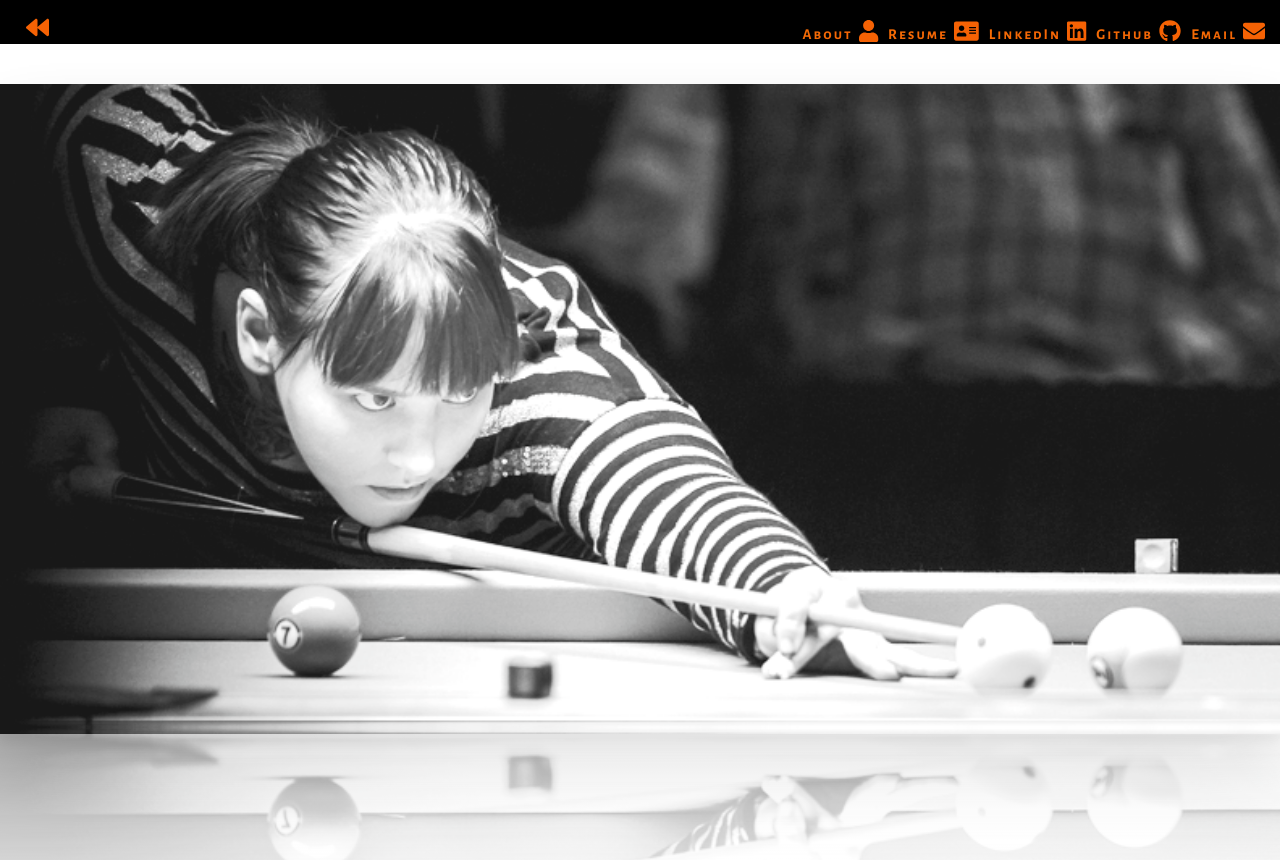
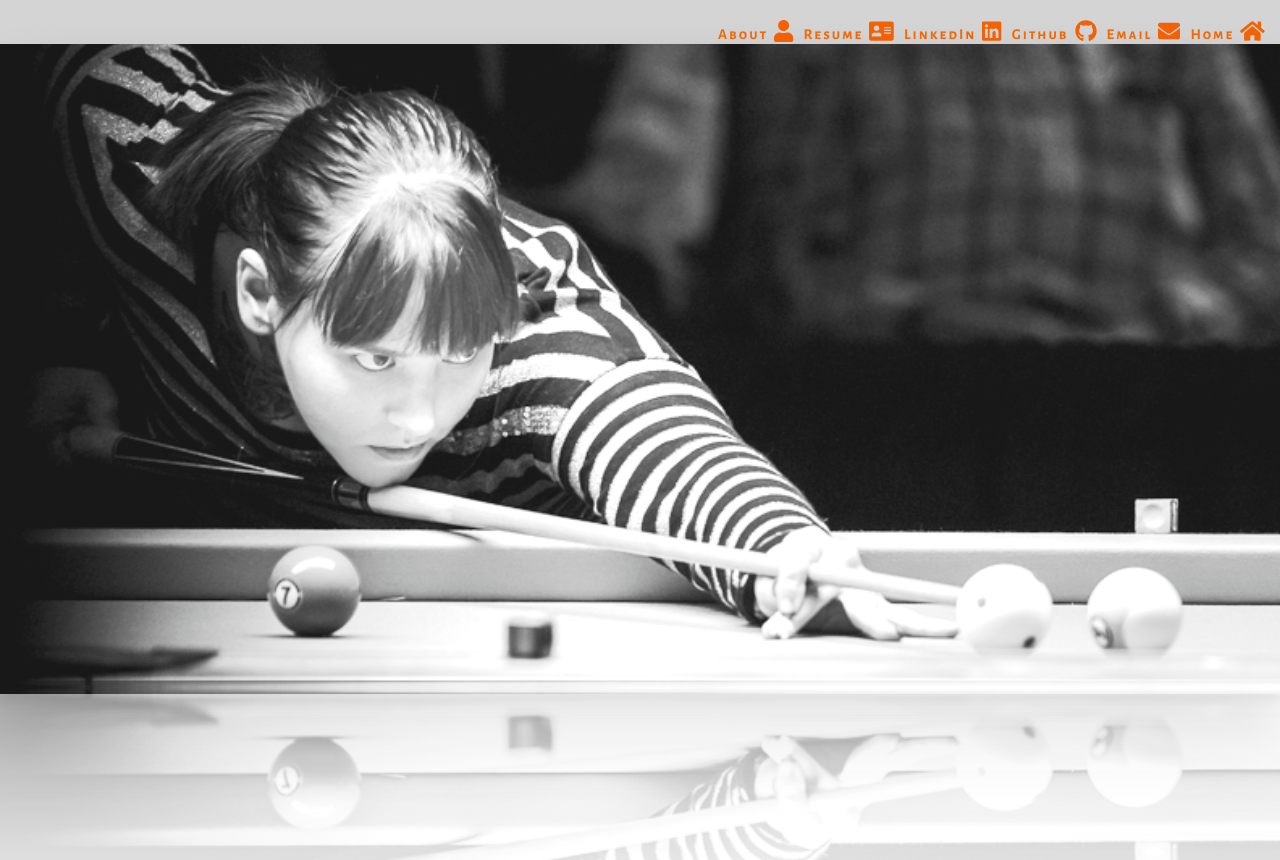
Before and after one commit to evestockstill/evePortfolio, a React app: page /aboutMe in a window 1280 px wide. Shown: the top 860 px of the page. Built offline with nearby package versions, Linux system fonts and the light colour scheme.

Commit message:
change nav bar

```diff
--- a/src/components/App.js
+++ b/src/components/App.js
@@ -8,13 +8,14 @@ import {
   faAddressCard,
   faBackward,
   faEnvelope,
-  faPhone
+  faPhone,
+  faHome
 } from '@fortawesome/free-solid-svg-icons';
 import  Resume  from '../components/resume/Resume';
 import Nav from '../components/nav/Nav';
 import MainPage from '../components/mainPage/MainPage';
 import AboutMe from '../components/about/About';
-library.add(fab, faUser, faAngleDown, faAddressCard, faBackward, faEnvelope, faPhone);
+library.add(fab, faUser, faAngleDown, faAddressCard, faBackward, faEnvelope, faPhone, faHome);
 
 export default function App() {
   return (
--- a/src/components/about/About.js
+++ b/src/components/about/About.js
@@ -1,25 +1,11 @@
 import React from 'react';
-import './About.scss';
-import { NavLink } from 'react-router-dom';
-import { FontAwesomeIcon } from '@fortawesome/react-fontawesome';
 import Picture from '../picture/Picture';
 import Slider from '../slider/Slider';
 
 const AboutMe = () => {
-  const returnHome = (
-    <NavLink to='/' className='return-home'>
-      <FontAwesomeIcon
-        icon='backward'
-        className='faback1'
-        id='about-back'
-      ></FontAwesomeIcon>
-    </NavLink>
-  );
+
   return (
     <>
-      <header className='hero'>
-        <p>{returnHome}</p>
-      </header>
       <Picture />
       <Slider />
     </>
--- a/src/components/about/About.scss
+++ /dev/null
@@ -1,16 +0,0 @@
-@import "../abstract/global.scss";
-
-.hero {
-  height: 5vh;
-    @include respond(phone) {
-      font-size: 6.5rem;
-  }
-}
-.faback1 {
-  display: inline;
-  color: $orange1;
-  position: absolute;
-  left: 2%;
-  top: 2%;
-  font-size: 2.3rem;
-}
--- a/src/components/header/Header.scss
+++ b/src/components/header/Header.scss
@@ -4,7 +4,7 @@
   height: 45vh;
   border-bottom: 0.5rem solid $orange1;
   @include respond(phone) {
-    height: 42vh;
+    height: 40vh;
     background: black;
   }
   .bg-video {
--- a/src/components/nav/Nav.js
+++ b/src/components/nav/Nav.js
@@ -6,12 +6,8 @@ import { NavLink } from 'react-router-dom';
 const Nav = () => {
   const user = (
     <NavLink to='/aboutMe' className='links'>
-     About
-      <FontAwesomeIcon
-        icon='user'
-        className='fa'
-        id='card'
-      ></FontAwesomeIcon>
+      About
+      <FontAwesomeIcon icon='user' className='fa' id='card'></FontAwesomeIcon>
     </NavLink>
   );
   const aboutMe = (
@@ -66,6 +62,12 @@ const Nav = () => {
       ></FontAwesomeIcon>
     </a>
   );
+  const home = (
+    <NavLink to='/' className='links'>
+      Home
+      <FontAwesomeIcon icon='home' className='fa' id='home'></FontAwesomeIcon>
+    </NavLink>
+  );
   return (
     <>
       <nav>
@@ -75,6 +77,7 @@ const Nav = () => {
           <li>{linkedIn}</li>
           <li>{github}</li>
           <li>{email}</li>
+          <li>{home}</li>
         </ul>
       </nav>
     </>
--- a/src/components/nav/Nav.scss
+++ b/src/components/nav/Nav.scss
@@ -4,7 +4,7 @@ nav {
   justify-content: flex-end;
   flex-direction: row;
   padding-right: 1rem;
-  background-color: black;
+  background-color: #D4D4D4;
   @include respond(phone) {
     justify-content: center;
     padding-right: 0;
@@ -12,8 +12,7 @@ nav {
   li {
     display: inline-block;
     color: $orange1;
-    @include respond(phone) {
-    }
+
   }
   .fa {
     color: $orange1;
@@ -39,7 +38,7 @@ nav {
     letter-spacing: 2px;
     transition: all 0.2s;
     @include respond(phone) {
-      font-size: 2rem;
+      font-size: 1.3.4rem;
       padding: 2.5rem 0.5rem 0 0.5rem;
     }
     &:hover {
--- a/src/components/project/Project.scss
+++ b/src/components/project/Project.scss
@@ -37,11 +37,7 @@
   overflow: hidden;
   position: relative;
   padding: 6rem;
-  #down {
-    color: $orange1;
-    margin-bottom: 1rem;
-    font-size: 6rem;
-  }
+
 }
 .project-item-black {
   background: linear-gradient($black-med, $black-med);
@@ -77,7 +73,7 @@
     margin: 1rem;
     text-decoration: none;
     @include respond(tab-port) {
-      font-size: 1.7rem;
+      font-size: 1.6rem;
     }
     @include respond(phone) {
       font-size: 1.6rem;
@@ -105,7 +101,7 @@
     font-size: 1.75rem;
   }
   @include respond(phone) {
-    font-size: 1.57rem;
+    font-size: 1.45rem;
   }
   &:hover {
     bottom: 0;
--- a/src/components/resume/Resume.js
+++ b/src/components/resume/Resume.js
@@ -1,29 +1,7 @@
 import React from 'react';
 import '../resume/Resume.scss';
-import { FontAwesomeIcon } from '@fortawesome/react-fontawesome';
-import {  NavLink } from 'react-router-dom';
 
 const Resume = () => {
-  const Home = (
-    <NavLink to='/' className='return-home'>
-
-      <FontAwesomeIcon
-        icon='backward'
-        className='faback'
-        id='back'
-      ></FontAwesomeIcon>
-    </NavLink>
-  );
-  return (
-    <>
-      {Home}
-      {/* <div className='wrapper'>
-        <Link className='linkhome' to='/'>
-          Back
-        </Link> */}
-        <div className='resume'></div>
-      {/* </div> */}
-    </>
-  );
+  return <div className='resume'></div>;
 };
 export default Resume;
--- a/src/components/resume/Resume.scss
+++ b/src/components/resume/Resume.scss
@@ -1,4 +1,4 @@
-@import "../abstract/global.scss";
+@import '../abstract/global.scss';
 .faback {
   display: flex;
   margin-left: 3rem;
@@ -7,7 +7,7 @@
   font-size: 3.5rem;
 }
 .resume {
-   background: url("../assets/Resume.png");
+  background: url('../assets/Resume.png');
   background-repeat: no-repeat;
   background-size: cover;
   filter: grayscale(1);
@@ -40,8 +40,28 @@
     padding: 1rem;
     height: 68vh;
   }
-
-
-
-
 }
+#navAlt {
+   .links {
+    text-decoration: none;
+    display: block;
+    text-align: center;
+    font-size: 1.5rem;
+    padding: 2rem 0.5rem 0rem 0.5rem;
+    background-image: linear-gradient(to right, $whiteShadow, $whiteShadow,$whiteShadow );
+    -webkit-background-clip: text;
+    background-clip: text;
+    color: transparent;
+    letter-spacing: 2px;
+    transition: all 0.2s;
+    @include respond(phone) {
+      font-size: 1.3.4rem;
+      padding: 2.5rem 0.5rem 0 0.5rem;
+      color: $whiteShadow;
+    }
+    &:hover {
+      text-shadow: -1px -1px 5px $whiteShadow, 1px -1px 5px $whiteShadow, -1px 1px 0 $whiteShadow,
+        1px 1px 0 $whiteShadow, 0 -2px 8px, 0 0 2px, 0 0 5px #ff7e00, 0 0 10px #ff4444, 0 0 2px #ff7e00, 0 2px 3px #000;
+    }
+  }
+}
```
Lines whose indentation alone changed are shown as unchanged.
